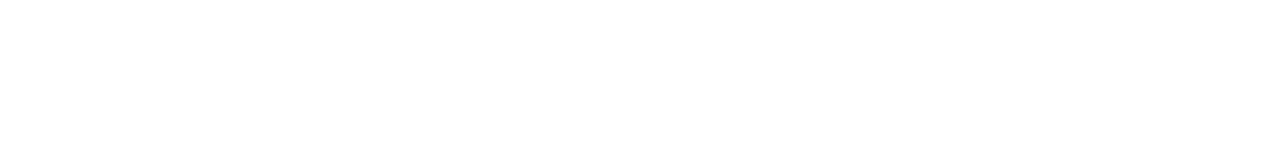
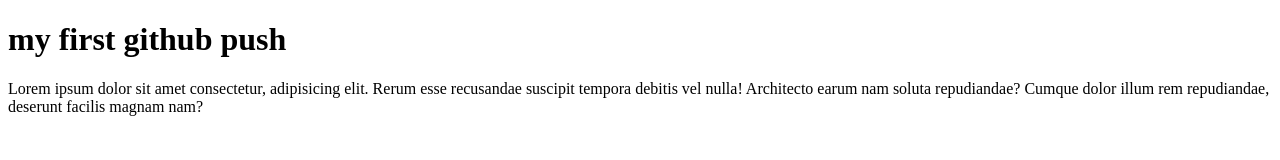
Before and after one commit to tanjir07/my-first-github-repo, a plain HTML site: page index.html in a window 1280 px wide. Drawn offline with Linux system fonts and the light colour scheme.

Commit message:
added 1st blog

```diff
--- a/index.html
+++ b/index.html
@@ -8,5 +8,11 @@
 </head>
 <body>
 
+    <div>
+        <h1>my first github push</h1>
+        <p>Lorem ipsum dolor sit amet consectetur, adipisicing elit. Rerum esse recusandae suscipit tempora debitis vel nulla! Architecto earum nam soluta repudiandae? Cumque dolor illum rem repudiandae, deserunt facilis magnam nam?</p>
+    </div>
+
+
 </body>
 </html>
```
